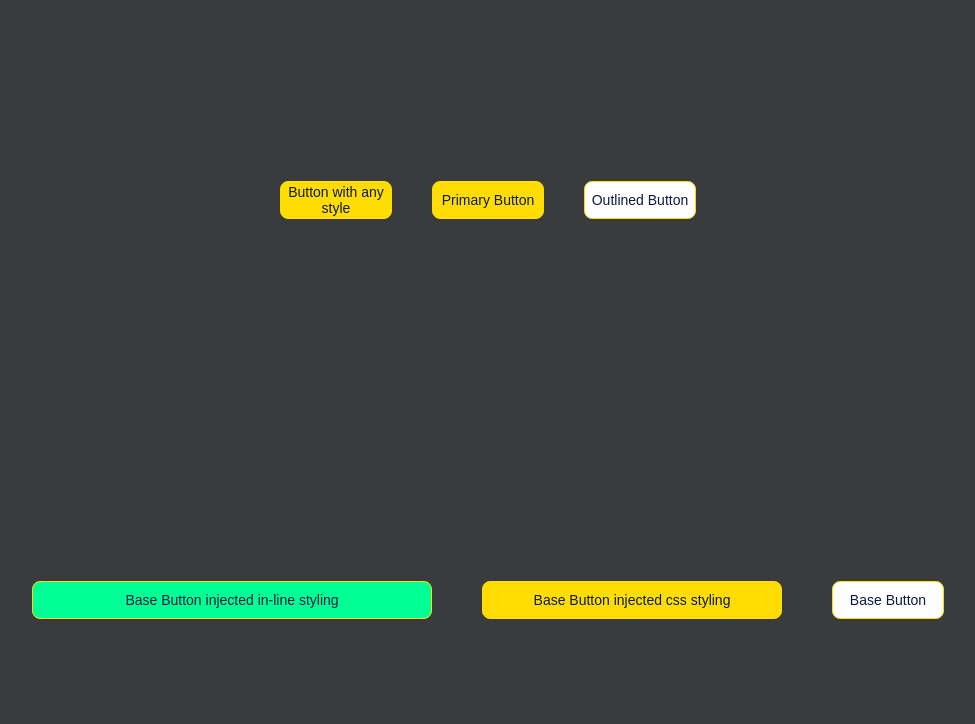
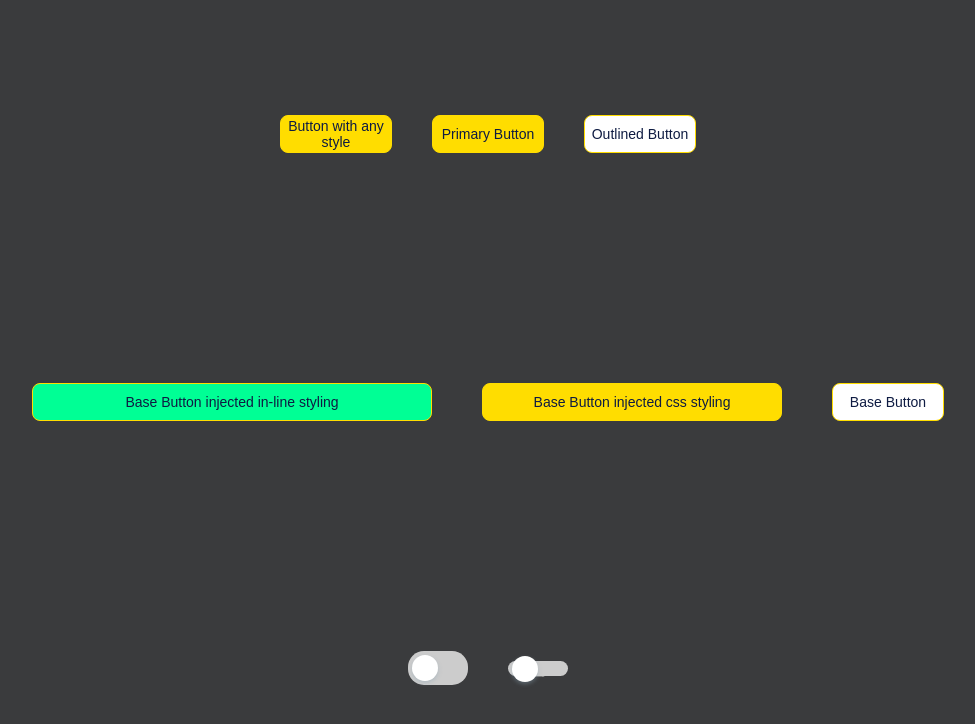
Before and after one commit to arifdroid/dyno-component, a React (Create React App) app: page / in a window 1280 px wide. Shown: the top 724 px of the page, without its empty margins (152-1127 px from the left). Built offline with nearby package versions, Linux system fonts and the light colour scheme.

Commit message:
add switch with predefined style

```diff
--- a/src/App.js
+++ b/src/App.js
@@ -2,6 +2,7 @@ import logo from './logo.svg';
 import './App.css';
 import Button from './components/Button/Button';
 import BaseButton from './components/BaseButton/BaseButton';
+import Switch from './components/Switch/Switch';
 
 function App() {
   return (
@@ -27,6 +28,11 @@ function App() {
         <BaseButton style={{ marginLeft: 50 }} variant={'outlined'}>Base Button</BaseButton>
       </div>
 
+      <div className='contain-section'>
+        <Switch style={{ marginRight: 40 }} variant={'primary'} />
+        <Switch variant={'secondary'} />
+      </div>
+
     </div>
   );
 }
--- /dev/null
+++ b/src/components/Switch/Switch.css
@@ -0,0 +1,134 @@
+/* @import url('https://fonts.googleapis.com/css2?family=Rubik:wght@400;500;600;700&display=swap'); */
+
+.h1 {
+    font-size: 16px;
+    font-weight: 500;
+    font-family: "Rubik", sans-serif;
+    line-height: 21px;
+    color: #0e1b42;
+}
+
+.flex {
+    display: flex;
+    flex-direction: row;
+    align-items: center;
+}
+
+.switch {
+    position: relative;
+    display: inline-block;
+    width: 60px;
+    height: 34px;
+
+}
+
+.switch-secondary {
+    position: relative;
+    display: inline-block;
+    width: 60px;
+    height: 15px;
+
+}
+
+
+.slider {
+    position: absolute;
+    cursor: pointer;
+    top: 0;
+    left: 0;
+    right: 0;
+    bottom: 0;
+    background-color: #ccc;
+    -webkit-transition: .4s;
+    transition: .4s;
+}
+
+.slider:before {
+    position: absolute;
+    content: "";
+    height: 26px;
+    width: 26px;
+    left: 4px;
+    bottom: 4px;
+    background-color: white;
+    box-shadow: 0px 2px 4px 0px rgba(142, 165, 180, 0.41);
+    -webkit-transition: .4s;
+    transition: .4s;
+}
+
+
+
+
+input:checked+.slider {
+    background-color: #01ccce;
+}
+
+input:focus+.slider {
+    box-shadow: 0 0 1px #01ccce;
+}
+
+input:checked+.slider:before {
+    -webkit-transform: translateX(26px);
+    -ms-transform: translateX(26px);
+    transform: translateX(26px);
+}
+
+/* Rounded sliders */
+.slider.round {
+    border-radius: 15.91px;
+}
+
+.slider.round:before {
+    border-radius: 50%;
+}
+
+
+.slider-secondary {
+    position: absolute;
+    cursor: pointer;
+    top: 0;
+    left: 0;
+    right: 0;
+    bottom: 0;
+    background-color: #ccc;
+    -webkit-transition: .4s;
+    transition: .4s;
+}
+
+.slider-secondary:before {
+    position: absolute;
+    content: "";
+    height: 26px;
+    width: 26px;
+    left: 4px;
+    bottom: -6px;
+    background-color: white;
+    box-shadow: 0px 2px 4px 0px rgba(142, 165, 180, 0.41);
+    -webkit-transition: .4s;
+    transition: .4s;
+}
+
+
+
+input:checked+.slider-secondary {
+    background-color: #01ccce;
+}
+
+input:focus+.slider-secondary {
+    box-shadow: 0 0 1px #01ccce;
+}
+
+input:checked+.slider-secondary:before {
+    -webkit-transform: translateX(26px);
+    -ms-transform: translateX(26px);
+    transform: translateX(26px);
+}
+
+/* Rounded sliders secondary*/
+.slider-secondary.round {
+    border-radius: 15.91px;
+}
+
+.slider-secondary.round:before {
+    border-radius: 50%;
+}
--- /dev/null
+++ b/src/components/Switch/Switch.js
@@ -0,0 +1,41 @@
+import React from 'react';
+import PropTypes from 'prop-types';
+import './Switch.css'
+
+const Switch = ({ variant, ...props }) => {
+
+    if (variant === 'secondary') {
+
+        return (
+            <div className="flex" >
+                <label className="switch-secondary">
+                    <input type="checkbox" />
+                    <span className="slider-secondary round"></span>
+                </label>
+            </div>
+        )
+
+    } else {
+
+        return (
+            <div className="flex" {...props}>
+                <label className="switch">
+                    <input type="checkbox" />
+                    <span className="slider round"></span>
+                </label>
+            </div>
+        )
+    }
+
+}
+
+Switch.defaultProps = {
+    variant: 'secondary'
+}
+
+Switch.propTypes = {
+    onClick: PropTypes.func.isRequired,
+    variant: PropTypes.oneOf(['primary', 'material']),
+}
+
+export default Switch;
```
